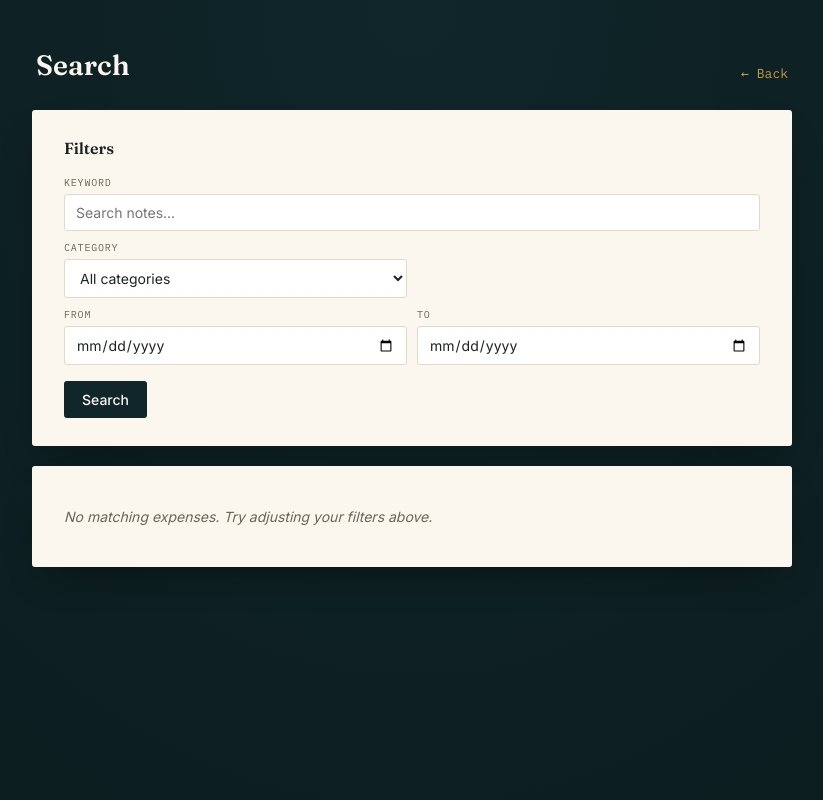
After one commit to manoselvaks/expense-tracker, a Flask app: page /search in a window 1280 px wide. The commit adds this page. Shown: the whole page, without its empty margins (228-1051 px from the left). Run offline with Flask 3, Linux system fonts and the light colour scheme; data that the repository does not hold is empty; some libraries are stand-ins or nearby versions.

Commit message:
Add search/filter feature and fix category matching

```diff
--- a/app.py
+++ b/app.py
@@ -260,6 +260,56 @@ def set_budget(category, amount):
     conn.close()
 
 
+@app.route("/search")
+def search():
+    category = request.args.get("category", "")
+    keyword = request.args.get("keyword", "").strip()
+    start_date = request.args.get("start_date", "")
+    end_date = request.args.get("end_date", "")
+
+    conn = get_connection()
+    cur = conn.cursor(cursor_factory=psycopg2.extras.RealDictCursor)
+
+    query = "SELECT id, date, amount, category, note FROM expenses WHERE 1=1"
+    params = []
+
+    if category:
+        query += " AND LOWER(category) = LOWER(%s)"
+        params.append(category)
+    if keyword:
+        query += " AND note ILIKE %s"
+        params.append(f"%{keyword}%")
+    if start_date:
+        query += " AND date >= %s"
+        params.append(start_date)
+    if end_date:
+        query += " AND date <= %s"
+        params.append(end_date)
+
+    query += " ORDER BY date DESC, id DESC LIMIT 200"
+
+    cur.execute(query, params)
+    results = cur.fetchall()
+    cur.close()
+    conn.close()
+
+    total = sum(float(r["amount"]) for r in results)
+    for r in results:
+        r["date"] = r["date"].strftime("%Y-%m-%d")
+        r["amount"] = float(r["amount"])
+
+    return render_template(
+        "search.html",
+        results=results,
+        total=total,
+        categories=BROAD_CATEGORIES,
+        selected_category=category,
+        keyword=keyword,
+        start_date=start_date,
+        end_date=end_date,
+    )
+
+
 @app.route("/year")
 @app.route("/year/<int:year>")
 def year_view(year=None):
--- a/templates/index.html
+++ b/templates/index.html
@@ -301,6 +301,8 @@
     <h1>Ledger</h1>
     <div style="text-align:right;">
       <div class="month">{{ month_label }}</div>
+      <a href="/search" style="color:var(--gold); text-decoration:none; font-family:'IBM Plex Mono', monospace; font-size:11px; letter-spacing:0.05em;">Search</a>
+      &nbsp;·&nbsp;
       <a href="/year" style="color:var(--gold); text-decoration:none; font-family:'IBM Plex Mono', monospace; font-size:11px; letter-spacing:0.05em;">View year →</a>
     </div>
   </div>
--- /dev/null
+++ b/templates/search.html
@@ -0,0 +1,144 @@
+<!DOCTYPE html>
+<html lang="en">
+<head>
+<meta charset="UTF-8">
+<meta name="viewport" content="width=device-width, initial-scale=1.0">
+<title>Search — Ledger</title>
+<link href="https://fonts.googleapis.com/css2?family=Fraunces:opsz,wght@9..144,400;9..144,600;9..144,700&family=Inter:wght@400;500;600&family=IBM+Plex+Mono:wght@400;500;600&display=swap" rel="stylesheet">
+<style>
+  :root {
+    --ink-bg: #10262A; --ink-bg-deep: #0B1B1E; --paper: #FBF7EE;
+    --text-dark: #1D2321; --text-mute: #6B6558; --gold: #C79A44;
+    --brick: #B0453D; --hairline: #E2DAC5;
+  }
+  * { box-sizing: border-box; }
+  html { background: var(--ink-bg-deep); overscroll-behavior-y: none; }
+  body {
+    margin: 0;
+    background: radial-gradient(ellipse at top, var(--ink-bg) 0%, var(--ink-bg-deep) 100%);
+    font-family: 'Inter', sans-serif;
+    color: var(--text-dark);
+    min-height: 100vh;
+    padding: 48px 20px 80px;
+    overscroll-behavior-y: none;
+  }
+  .wrap { max-width: 760px; margin: 0 auto; }
+  .masthead {
+    display: flex; justify-content: space-between; align-items: flex-end;
+    margin-bottom: 28px; padding: 0 4px;
+  }
+  .masthead h1 {
+    font-family: 'Fraunces', serif; font-weight: 600; font-size: 28px;
+    color: var(--paper); margin: 0;
+  }
+  .masthead a {
+    color: var(--gold); text-decoration: none; font-family: 'IBM Plex Mono', monospace;
+    font-size: 13px;
+  }
+  .card {
+    background: var(--paper); border-radius: 3px;
+    box-shadow: 0 18px 40px -16px rgba(0,0,0,0.45);
+    padding: 28px 32px; margin-bottom: 20px;
+  }
+  .card h2 { font-family: 'Fraunces', serif; font-size: 16px; font-weight: 600; margin: 0 0 18px 0; }
+  .filter-grid {
+    display: grid;
+    grid-template-columns: 1fr 1fr;
+    gap: 10px;
+  }
+  .filter-grid .full { grid-column: span 2; }
+  @media (max-width: 500px) { .filter-grid { grid-template-columns: 1fr; } .filter-grid .full { grid-column: span 1; } }
+  label {
+    display: block; font-family: 'IBM Plex Mono', monospace; font-size: 10px;
+    text-transform: uppercase; letter-spacing: 0.08em; color: var(--text-mute);
+    margin-bottom: 5px;
+  }
+  input, select {
+    width: 100%; font-family: 'Inter', sans-serif; font-size: 14px;
+    padding: 9px 11px; border-radius: 3px; border: 1px solid var(--hairline);
+    background: white; color: var(--text-dark);
+  }
+  button {
+    font-family: 'Inter', sans-serif; font-size: 14px; font-weight: 500;
+    padding: 10px 18px; border-radius: 3px; border: none; cursor: pointer;
+    background: var(--ink-bg); color: var(--paper); margin-top: 16px;
+  }
+  .results-summary {
+    font-family: 'IBM Plex Mono', monospace; font-size: 13px; color: var(--text-mute);
+    margin-bottom: 12px;
+  }
+  table { width: 100%; border-collapse: collapse; font-size: 13px; }
+  th {
+    text-align: left; font-family: 'IBM Plex Mono', monospace; font-size: 10px;
+    text-transform: uppercase; letter-spacing: 0.08em; color: var(--text-mute);
+    font-weight: 500; padding-bottom: 10px; border-bottom: 1px solid var(--hairline);
+  }
+  td { padding: 9px 0; border-bottom: 1px solid var(--hairline); }
+  tr:last-child td { border-bottom: none; }
+  td.amount { font-family: 'IBM Plex Mono', monospace; text-align: right; }
+  td.cat { text-transform: capitalize; color: var(--text-mute); font-size: 12px; }
+  .empty-note { color: var(--text-mute); font-size: 14px; font-style: italic; }
+</style>
+</head>
+<body>
+<div class="wrap">
+
+  <div class="masthead">
+    <h1>Search</h1>
+    <a href="/">← Back</a>
+  </div>
+
+  <div class="card">
+    <h2>Filters</h2>
+    <form method="GET" action="/search">
+      <div class="filter-grid">
+        <div class="full">
+          <label>Keyword</label>
+          <input type="text" name="keyword" value="{{ keyword }}" placeholder="Search notes...">
+        </div>
+        <div>
+          <label>Category</label>
+          <select name="category">
+            <option value="">All categories</option>
+            {% for c in categories %}
+            <option value="{{ c }}" {% if c == selected_category %}selected{% endif %}>{{ c|capitalize }}</option>
+            {% endfor %}
+          </select>
+        </div>
+        <div></div>
+        <div>
+          <label>From</label>
+          <input type="date" name="start_date" value="{{ start_date }}">
+        </div>
+        <div>
+          <label>To</label>
+          <input type="date" name="end_date" value="{{ end_date }}">
+        </div>
+      </div>
+      <button type="submit">Search</button>
+    </form>
+  </div>
+
+  <div class="card">
+    {% if results %}
+      <div class="results-summary">{{ results|length }} result{{ 's' if results|length != 1 }} · £{{ "%.2f"|format(total) }} total</div>
+      <table>
+        <tr><th>Date</th><th>Category</th><th>Note</th><th style="text-align:right">Amount</th><th></th></tr>
+        {% for r in results %}
+        <tr>
+          <td>{{ r.date }}</td>
+          <td class="cat">{{ r.category }}</td>
+          <td>{{ r.note }}</td>
+          <td class="amount">£{{ "%.2f"|format(r.amount) }}</td>
+          <td style="text-align:right"><a href="/edit/{{ r.id }}" style="color:var(--text-mute); text-decoration:none; font-size:13px;">✎</a></td>
+        </tr>
+        {% endfor %}
+      </table>
+    {% else %}
+      <p class="empty-note">No matching expenses. Try adjusting your filters above.</p>
+    {% endif %}
+  </div>
+
+</div>
+</body>
+</html>
```
